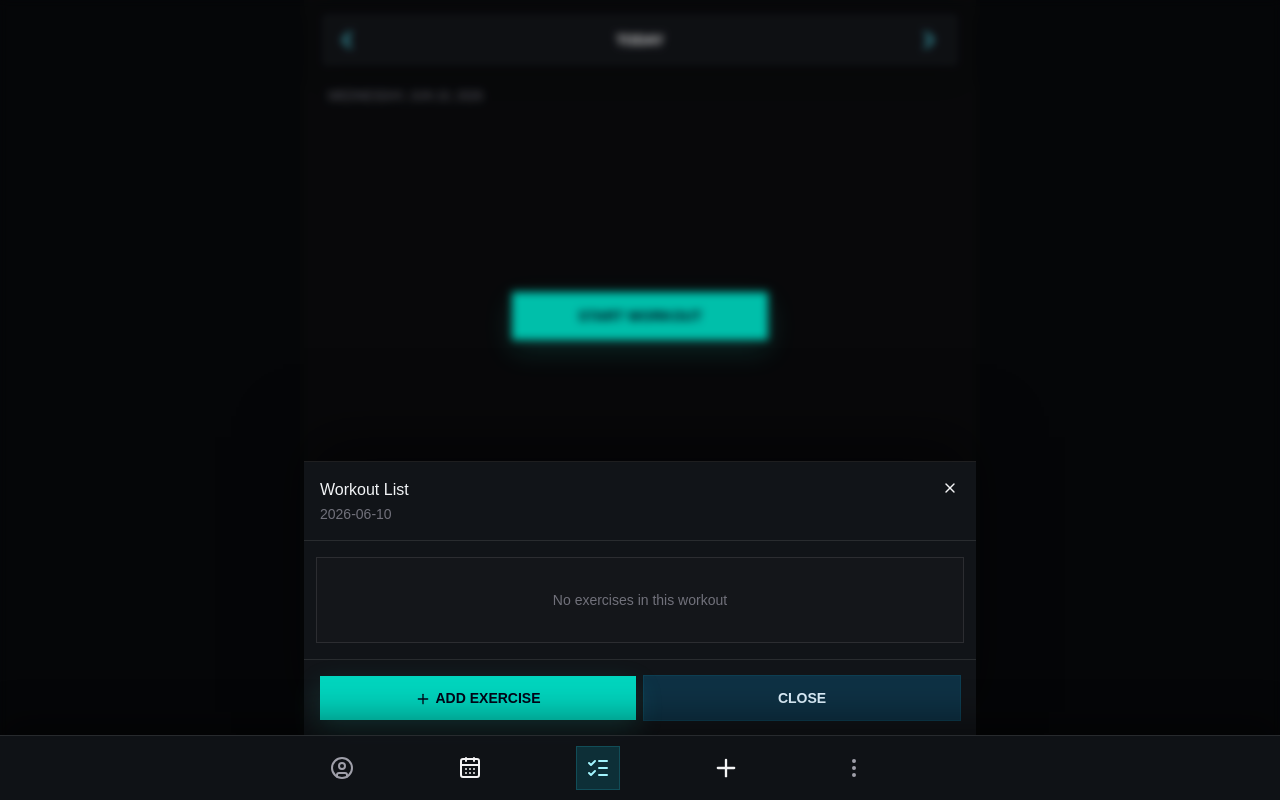
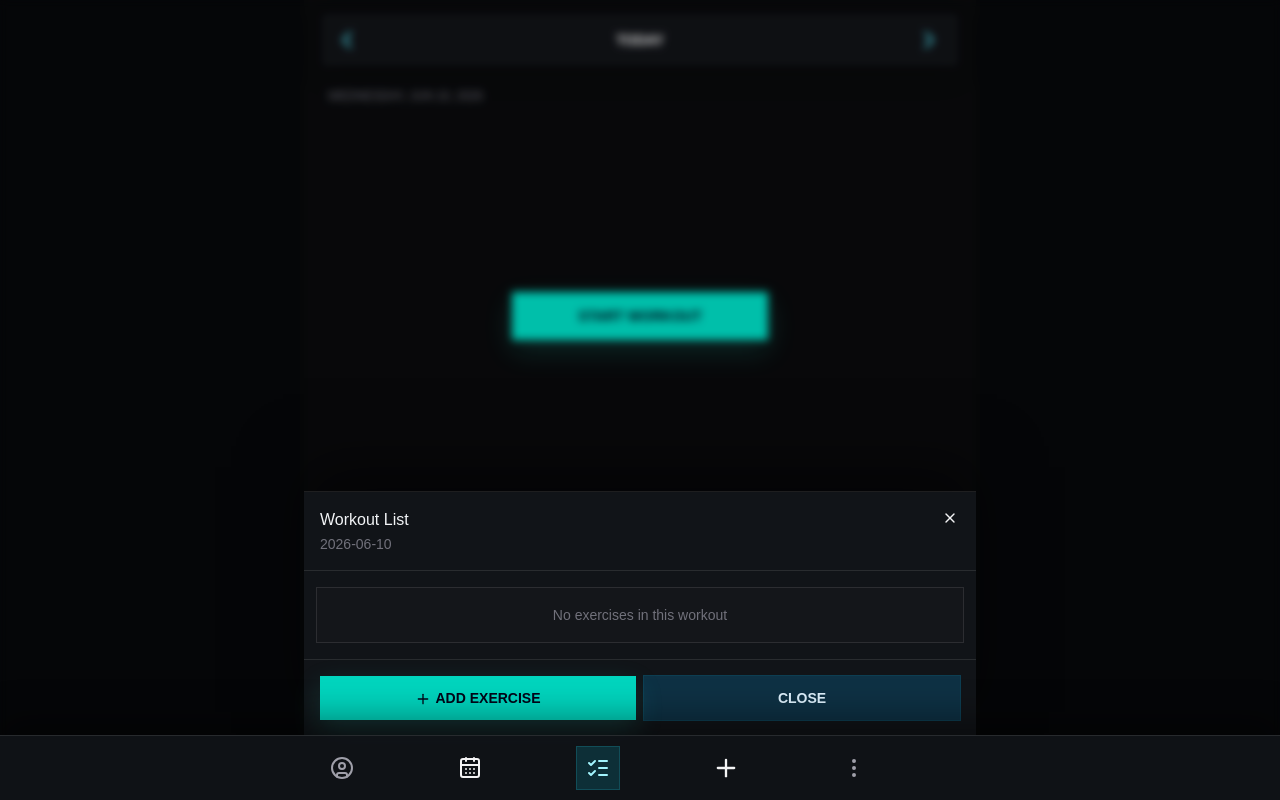
Before and after one commit to alexiskhb/upraglog, a React (Vite) app: page /day/2026-06-10 in a window 1280 px wide. Both pictures are taken after a click on the button 598 px from the left and 768 px from the top of the page. Built offline with nearby package versions, Linux system fonts and the light colour scheme.

Commit message:
Adjust component height

```diff
--- a/src/features/workout-navigation/WorkoutNavigationPanel.tsx
+++ b/src/features/workout-navigation/WorkoutNavigationPanel.tsx
@@ -205,7 +205,7 @@ export function WorkoutNavigationPanel() {
 
         <div className="min-h-0 flex-1 overflow-y-auto px-3">
           {detail.exercises.length === 0 ? (
-            <div className="rounded-md border border-white/10 bg-[var(--app-surface)] px-3 py-8 text-center text-sm text-zinc-500">
+            <div className="flex min-h-14 items-center justify-center rounded-md border border-white/10 bg-[var(--app-surface)] px-3 text-center text-sm text-zinc-500">
               No exercises in this workout
             </div>
           ) : (
```
